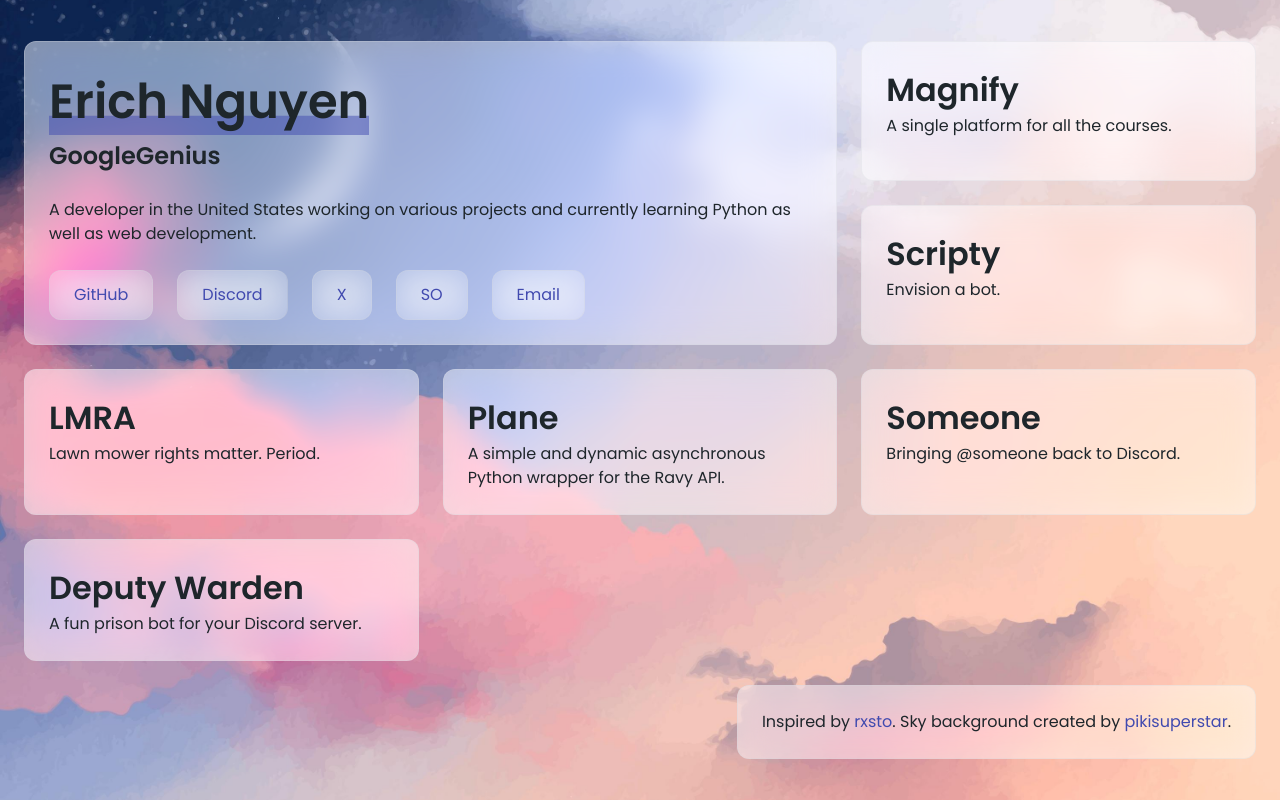
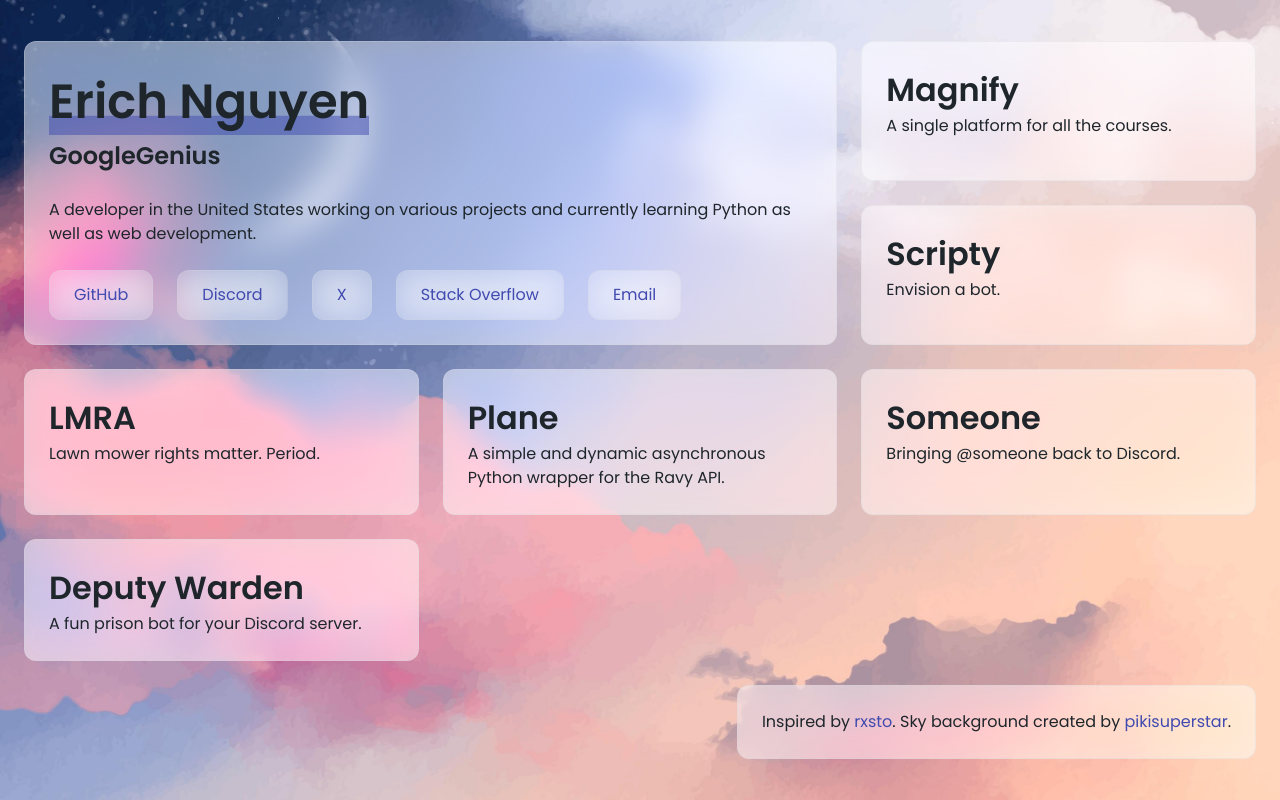
Before and after one commit to GoogolGenius/erich, a React (Create React App) app: page / in a window 1280 px wide. Built offline with nearby package versions, Linux system fonts and the light colour scheme.

Commit message:
Extend name of SO

```diff
--- a/src/components/Profile.tsx
+++ b/src/components/Profile.tsx
@@ -37,7 +37,7 @@ const Profile: FC = (): JSX.Element => {
           link="https://x.com/_GoogleGenius_"
         />
         <AnchorButton
-          text="SO"
+          text="Stack Overflow"
           link="https://stackoverflow.com/users/16394485/googlegenius"
         />
         <AnchorButton text="Email" link="mailto:erich.nguyen@outlook.com" />
```
